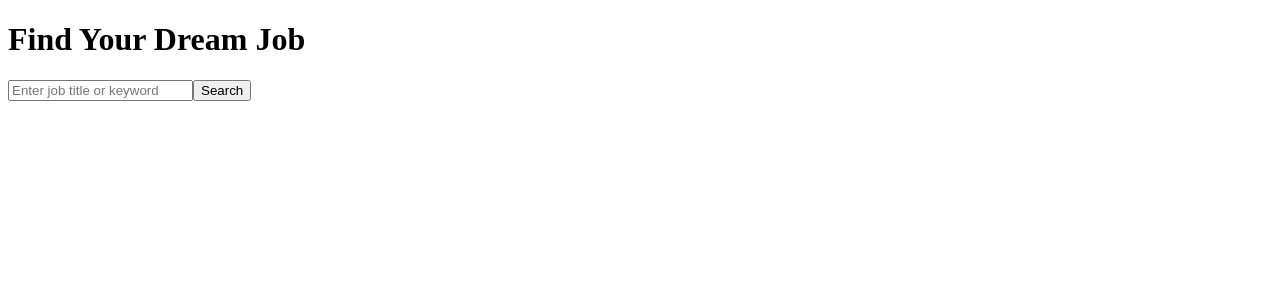
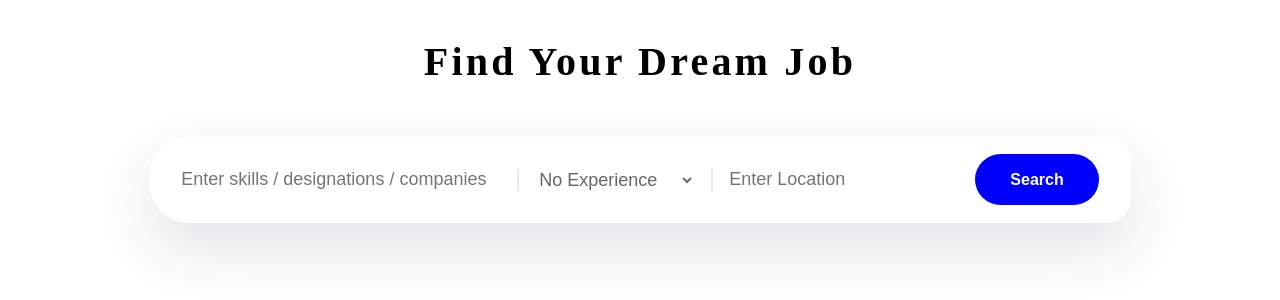
Before and after one commit to anurag-world/job-board, a Next.js app: page / in a window 1280 px wide. Shown: the top 300 px of the page. Built offline with nearby package versions, Linux system fonts and the light colour scheme.

Commit message:
Add search bar

```diff
--- a/src/app/styles/Home.module.css
+++ b/src/app/styles/Home.module.css
@@ -0,0 +1,75 @@
+.container {
+  display: flex;
+  flex-direction: column;
+  justify-content: center;
+  align-items: center;
+}
+#header {
+  width: 100%;
+  text-align: center;
+}
+.title {
+  font-weight: 900;
+  font-size: 40px;
+  line-height: 54px;
+  letter-spacing: 0.2rem;
+  margin-bottom: 3rem;
+}
+.formContainer {
+  display: flex;
+  align-items: center;
+  box-shadow: 0 25px 60px rgba(113, 106, 147, 0.2);
+  border-top-left-radius: 2.5rem;
+  border-bottom-left-radius: 2.5rem;
+  border-top-right-radius: 1.5rem;
+  border-bottom-right-radius: 1.5rem;
+  padding: 1rem 2rem;
+  background: white;
+}
+.formControl {
+  flex-grow: 1;
+  padding: 0.5rem 0;
+  color: #333;
+  border: none;
+  background: white;
+  font-size: 1.125em;
+  font-weight: 500;
+  line-height: 23px;
+}
+.formControl:focus {
+  outline: none;
+}
+.selectFormControl {
+  display: inline-block;
+  min-width: 10rem;
+  min-height: 2.5rem;
+  vertical-align: middle;
+  border: none;
+  padding: 0.5rem 0;
+  color: #666;
+  background: white;
+  font-size: 1.125em;
+  font-weight: 500;
+  line-height: 23px;
+}
+.selectFormControl:focus {
+  outline: none;
+}
+.pipe {
+  border: 1px solid #e7e7f1;
+  height: 1.25rem;
+  margin: 1rem;
+  background: #e7e7f1;
+}
+.search {
+  margin-left: 0.875rem;
+  padding: 1rem 2.19rem;
+  border: none;
+  border-radius: 2.5rem;
+  background: blue;
+  color: white;
+  font-weight: 700;
+  font-size: 1em;
+  line-height: 1.2;
+  cursor: pointer;
+}
--- a/src/app/styles/globals.css
+++ b/src/app/styles/globals.css
@@ -3,7 +3,7 @@
 @tailwind utilities;
 
 :root {
-  --background: #ffffff;
+  --background: white;
   --foreground: #171717;
 }
 
@@ -16,9 +16,21 @@
 * {
   margin: 0;
   padding: 0;
+  box-sizing: border-box;
 }
 body {
+  width: 100vw;
+  overflow-x: hidden;
+  font-family: Arial, Helvetica, sans-serif;
+  font-size: 1rem;
+  font-weight: 400;
+  line-height: 1.4;
   color: var(--foreground);
   background: var(--background);
-  font-family: Arial, Helvetica, sans-serif;
 }
+input,
+button {
+  font-family: inherit;
+  font-size: inherit;
+  line-height: inherit;
+}
--- a/src/pages/index.tsx
+++ b/src/pages/index.tsx
@@ -1,4 +1,5 @@
 import React, { useState } from 'react';
+import styles from '@/styles/Home.module.css';
 
 export default function Home() {
   const [query, setQuery] = useState('');
@@ -8,17 +9,40 @@ export default function Home() {
   }
 
   return (
-    <div>
-      <h1>Find Your Dream Job</h1>
+    <div className={styles.container}>
+      <header id={styles.header}>
+        <h1 className={styles.title}>Find Your Dream Job</h1>
+      </header>
+      <section>
         <form onSubmit={handleSearch}>
+          <div className={styles.formContainer}>
             <input
               type="text"
               value={query}
               onChange={(e) => setQuery(e.target.value)}
-          placeholder="Enter job title or keyword"
+              placeholder="Enter skills / designations / companies"
+              className={styles.formControl}
+              style={{ minWidth: 320 }}
             />
-        <button type="submit">Search</button>
+            <div className={styles.pipe}></div>
+            <select className={styles.selectFormControl}>
+              <option>No Experience</option>
+            </select>
+            <div className={styles.pipe}></div>
+            <input
+              type="text"
+              value=""
+              onChange={(e) => console.log(e.target.value)}
+              placeholder="Enter Location"
+              className={styles.formControl}
+              style={{ minWidth: 200 }}
+            />
+            <button type="submit" className={styles.search}>
+              Search
+            </button>
+          </div>
         </form>
+      </section>
     </div>
   );
 }
```
Lines whose indentation alone changed are shown as unchanged.
